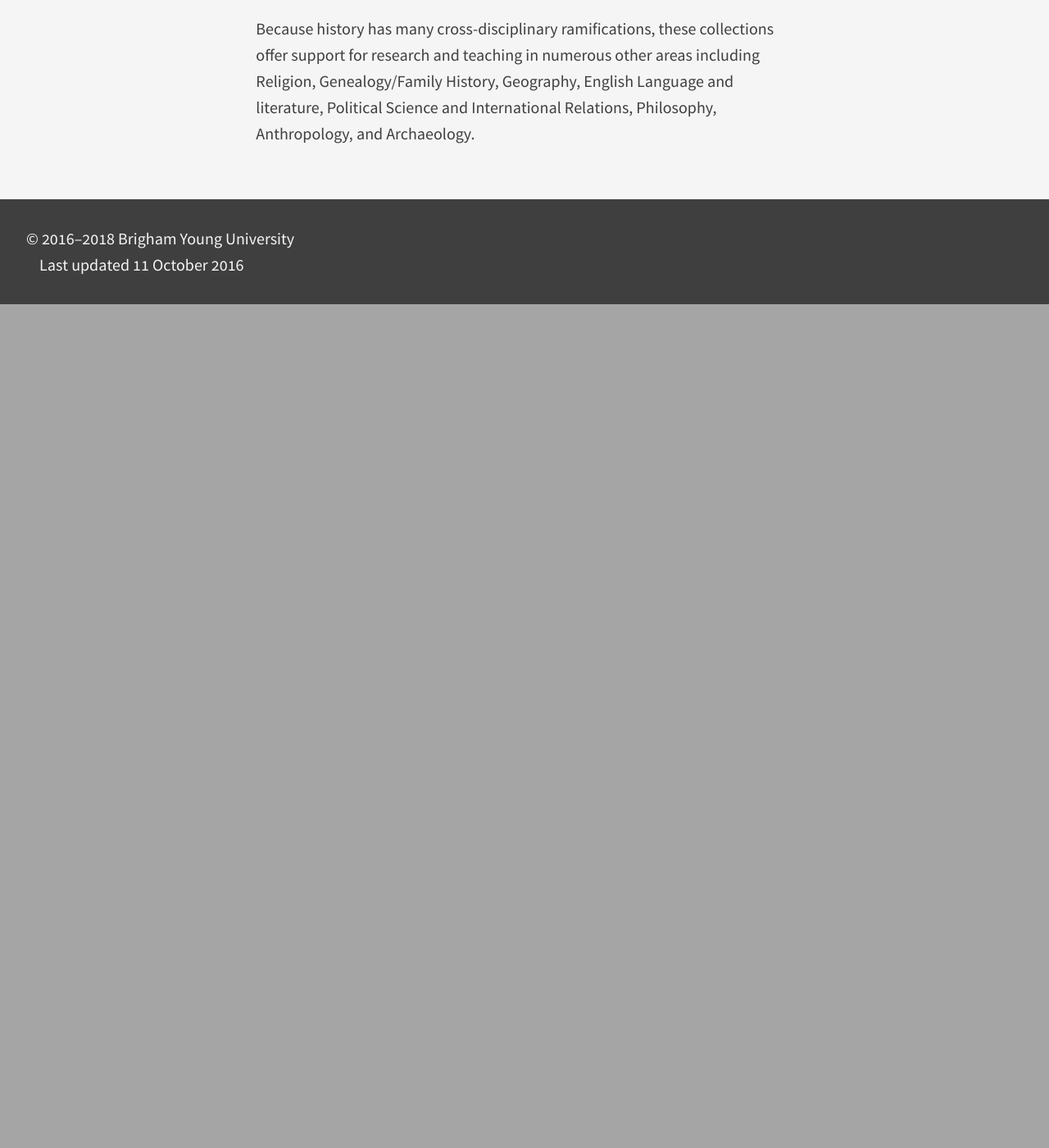
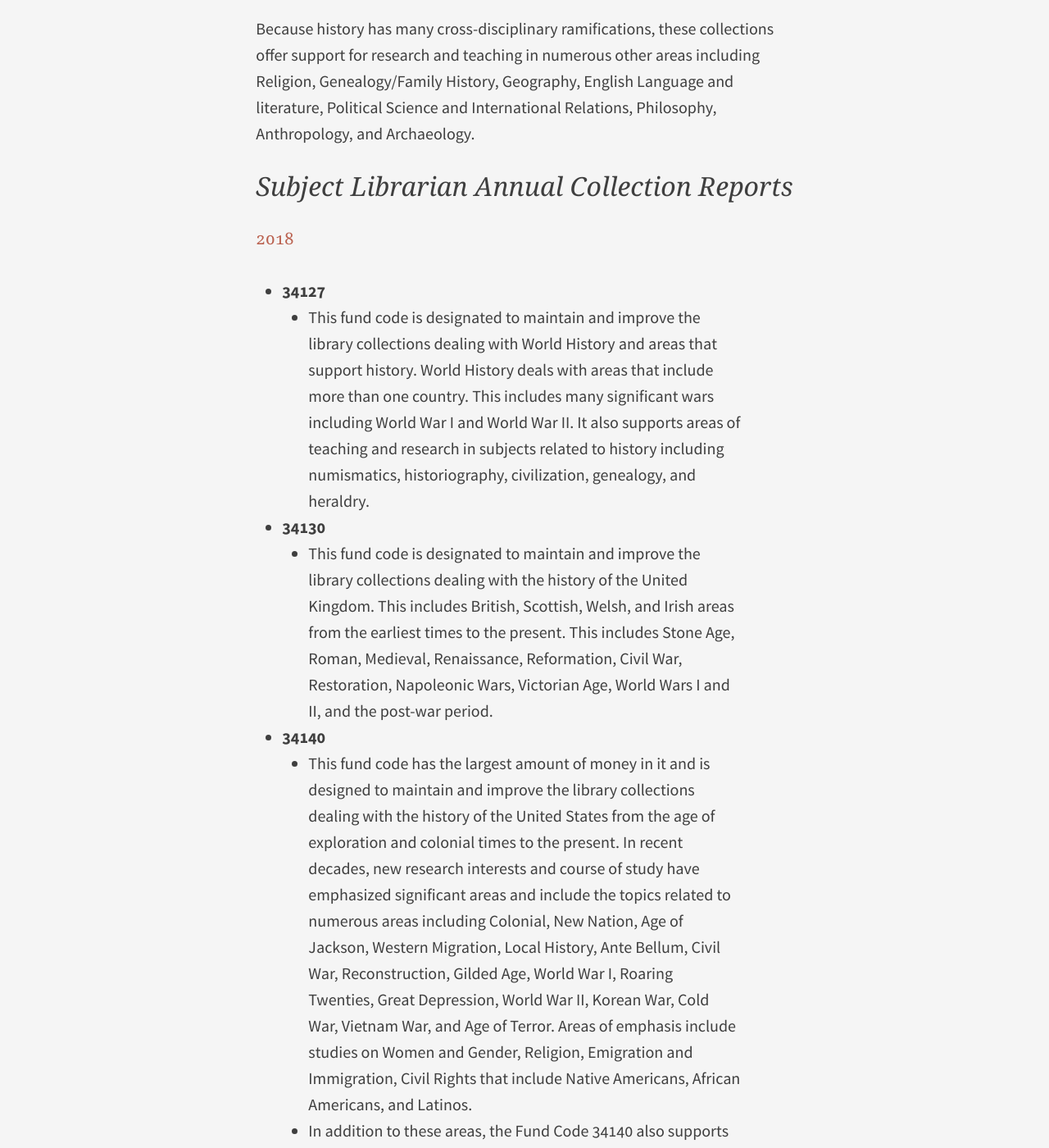
Before and after one commit to HBLL-Collection-Development/HBLL-Collection-Development.github.io, a Jekyll site: the page built from _posts/2019-01-02-34127.md, in a window 1280 px wide and 1400 px high, scrolled down 2237 px. Shown: the whole window at 82% size. Built offline with Jekyll 4.4.1, drawn with Linux system fonts in a browser that asks for light colours; before the commit the page ends 2608 px from its top, so only the background shows below that; some of the changed text lies outside the part shown.

Commit message:
Update and rename 2016-10-11-34127.md to 2019-01-02-34127.md

```diff
--- a/_posts/2016-10-11-34127.md
+++ b/_posts/2019-01-02-34127.md
@@ -23,3 +23,18 @@ In addition to these areas, the Fund Code 34140 also supports the collection dea
 The Fund Code 34151 is designed to maintain and improve the library collections dealing with the history of the American West. This includes state and local histories in all areas west of the Rocky Mountains. This fund code is also designed to support collections dealing with emigration and immigration, Indian Wars, military posts, settlement patters, development of transportation, conservation, and water use.
 
 Because history has many cross-disciplinary ramifications, these collections offer support for research and teaching in numerous other areas including Religion, Genealogy/Family History, Geography, English Language and literature, Political Science and International Relations, Philosophy, Anthropology, and Archaeology.
+
+## Subject Librarian Annual Collection Reports
+
+### 2018
+
+- **34127**
+    - This fund code is designated to maintain and improve the library collections dealing with World History and areas that support history.  World History deals with areas that include more than one country.  This includes many significant wars including World War I and World War II.  It also supports areas of teaching and research in subjects related to history including numismatics, historiography, civilization, genealogy, and heraldry.
+- **34130**
+    - This fund code is designated to maintain and improve the library collections dealing with the history of the United Kingdom.  This includes British, Scottish, Welsh, and Irish areas from the earliest times to the present.  This includes Stone Age, Roman, Medieval, Renaissance, Reformation, Civil War, Restoration, Napoleonic Wars, Victorian Age, World Wars I and II, and the post-war period.
+- **34140**
+    - This fund code has the largest amount of money in it and is designed to maintain and improve the library collections dealing with the history of the United States from the age of exploration and colonial times to the present.  In recent decades, new research interests and course of study have emphasized significant areas and include the topics related to numerous areas including Colonial, New Nation, Age of Jackson, Western Migration, Local History, Ante Bellum, Civil War, Reconstruction, Gilded Age, World War I, Roaring Twenties, Great Depression, World War II, Korean War, Cold War, Vietnam War, and Age of Terror.  Areas of emphasis include studies on Women and Gender, Religion, Emigration and Immigration, Civil Rights that include Native Americans, African Americans, and Latinos.
+    - In addition to these areas, the Fund Code 34140 also supports the collection dealing with state and local history.  There is a special emphasis on Utah and other states in the American West along with all the remaining states and possessions of the United States government.
+- **34151**
+    - This fund code has relatively small amounts of money in it, and it is designed to maintain and improve the library collections dealing with the history of the American West.  This includes state and local histories in all areas west of the Rocky Mountains.  This fund code is also designed to support collections dealing with emigration and immigration, Indian Wars, military posts, settlement patters, development of transportation, conservation, and water use.
+    - Because history has many cross-disciplinary ramifications, these collections offer support for research and teaching in numerous other areas including Religion, Genealogy/Family History, Geography, English Language and literature, Political Science and International Relations, Philosophy, Anthropology, and Archaeology.
```
